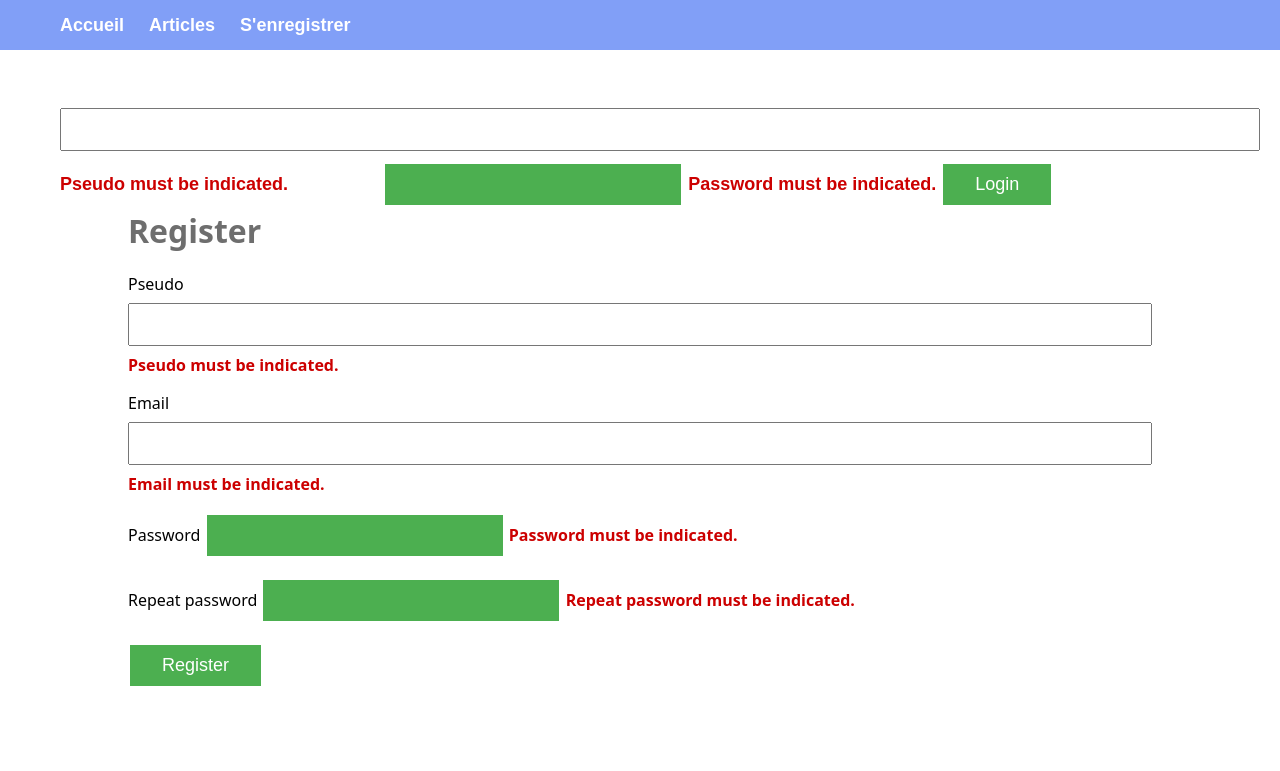
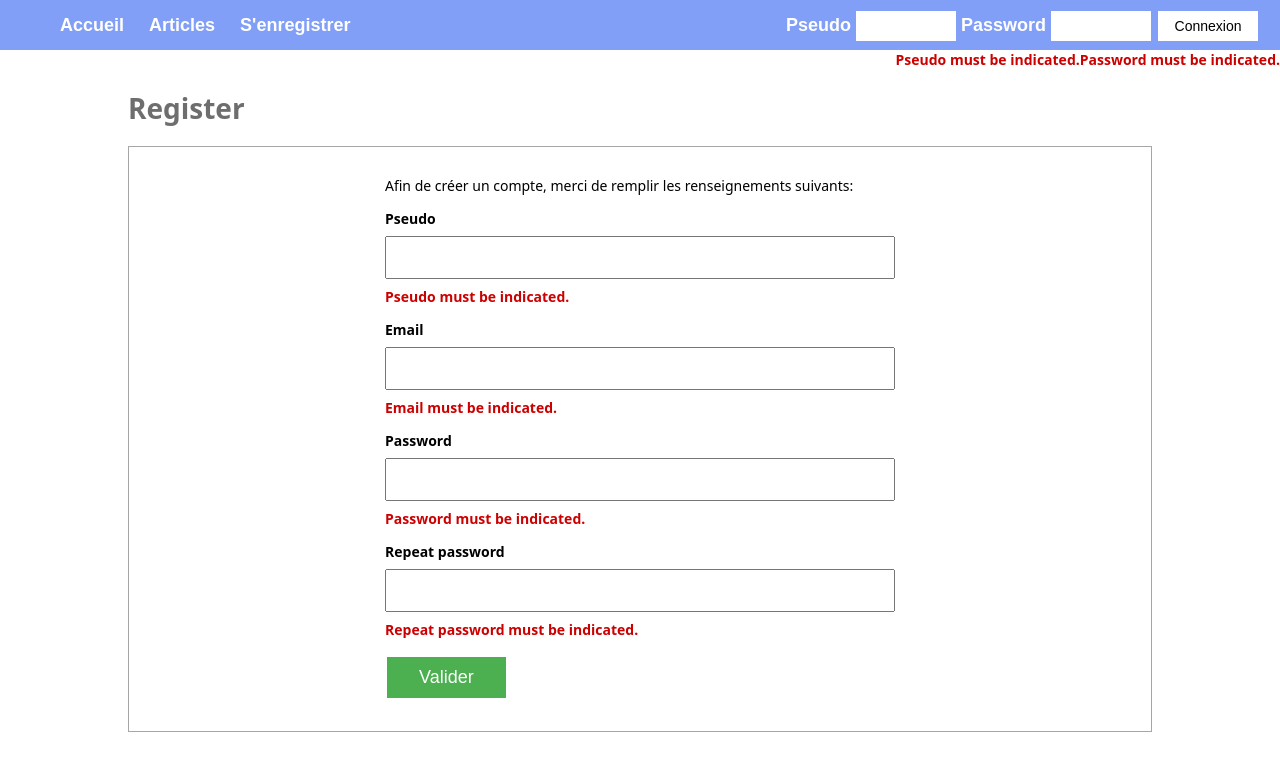
Before and after one commit to Duxblah/Myblog, a PHP site: page /index.php?p=register in a window 1280 px wide. Shown: the top 771 px of the page. Run offline with PHP 8.4, Linux system fonts and the light colour scheme; some libraries are stand-ins or nearby versions.

Commit message:
many styles and messages

```diff
--- a/controller/do_login.php
+++ b/controller/do_login.php
@@ -22,7 +22,7 @@
 $template = 'home';
 
 if (empty($errors)) {
-	$message = 'You are logged.';
+	$message = 'Vous êtes maintenant connecté(e) !';
 } else {
 	foreach ($errors as $key => $error) {
 		$_POST['err_' . $key] = $error;
--- a/controller/register.php
+++ b/controller/register.php
@@ -29,7 +29,7 @@
 	$values = [escapeVar($_POST['pseudo']), escapeVar($_POST['email']), sha1($_POST['password']), '1'];
 
 	if (insert('user', $fields, $values)) {
-		$message = 'You are now registered !';
+		$message = 'Votre compte a bien été créé ! Connectez-vous dés maintenant !';
 	} else {
 		$message = 'Intern error.';
 	}
--- a/layout/default.php
+++ b/layout/default.php
@@ -29,6 +29,9 @@
 			<?php } ?>
 		</ul>
 	</div>
+	<?php if (isset($_POST['err_password'])) { echo '<span class="error msg_login_error">' . $_POST['err_password'] . '</span>'; } ?>
+	<?php if (isset($_POST['err_login'])) { echo '<span class="error msg_login_error">' . $_POST['err_login'] . '</span>'; } ?>
+	<?php if (isset($_POST['err_pseudo'])) { echo '<span class="error msg_login_error">' . $_POST['err_pseudo'] . '</span>'; } ?>
 	<div id="container">
 		<?php include('views/' . $template.'.php'); ?>
 	</div>
--- a/model/user.php
+++ b/model/user.php
@@ -10,7 +10,7 @@
 }
 
 function selectUserByPseudo ($pseudo) {
-	return select('user', [], 'WHERE pseudo = "' . $pseudo . '"')[0];
+	return select('user', [], 'WHERE pseudo = "' . $pseudo . '"');
 }
 
 function selectUserByEmail ($email) {
--- a/styles/style.css
+++ b/styles/style.css
@@ -13,6 +13,7 @@
 	font-family: 'Noto Sans', sans-serif;
 	padding: 0;
 	margin: 0;
+	font-size: 14px;
 
 }
 a{
@@ -137,7 +138,6 @@
     margin-bottom: 30px;
 }
 .info_single_article{
-	margin-bottom: 40px;
     color: #6E6E6E;
     font-style: italic;
 }
@@ -145,11 +145,13 @@
 #author_signature{
     margin-bottom: 10px;
     margin-top: 20px;
-    text-align: right;
     color: #6E6E6E;
     font-style: italic;
+    display: inline-block;
+    width: 75%;
+    text-align: right;
 }
-input[type=text] {
+input[type=text], input[type=password]{
     width: 100%;
     padding: 12px 20px;
     margin: 8px 0;
@@ -161,7 +163,7 @@
 #textarea_article{
 	height: 400px;
 }
-input[type=button], input[type=submit], input[type=reset], input[type=password]  {
+input[type=submit], input[type=reset]  {
     background-color: #4CAF50;
     border: none;
     color: white;
@@ -241,6 +243,7 @@
     font-family: arial, sans-serif;
     border-collapse: collapse;
     width: 100%;
+    font-size: 14px;
 }
 td, th {
     border: 1px solid #dddddd;
@@ -263,6 +266,27 @@
 #list_articles_admin th:last-child(){
 	width: 10%;
 }
+
+#list_users_admin th:first-child{
+	width: 15%;
+}
+#list_users_admin th:nth-child(2){
+	width: 40%;
+}
+#list_users_admin th:nth-child(3){
+	width: 20%;
+}
+#list_users_admin th:nth-child(4){
+	width: 15%;
+}
+#list_users_admin th:last-child(){
+	width: 10%;
+}
+
+.column_delete{
+	font-size:13px;
+}
+
 #list_articles_admin tr:nth-child(even) {
     background-color: #dddddd;
 }
@@ -270,8 +294,42 @@
 	color:red;
 }
 .change_role_btn{
-	width:10px;
+	width:30px;
 }
 .fa-role-admin{
 	margin: 0px -5px;
 }
+
+#input_login,#input_password{
+	width:100px;
+	height: 30px;
+    background-color: #ffffff;
+    border: none;
+    padding: 0px 16px;
+    font-size: 14px;
+}
+#input_login{
+	width:100px;
+	height: 30px;
+	color: black;
+}
+
+.msg_login_error{
+	float: right;
+}
+
+#delete_article,#modif_article{
+	width:10%;
+	display: inline-block;
+}
+#form_register{
+	border: 1px solid #A5A6A5;
+	padding: 15px 25% ;
+}
+.label_register{
+	display: block;
+	font-weight: bold;
+}
+.input_signup{
+	width:50%;
+}
--- a/views/admin_list_articles.php
+++ b/views/admin_list_articles.php
@@ -28,7 +28,7 @@
        <td><?= $content; ?><a href="?p=single_article&id=<?= $article['id'] ?>"></td>
        <td><a class="link_author" href="?p=single_user&id=<?= $article['id_user'] ?>"><?= $article['user']; ?></a></td>
        <td><?= $article['created'] ?></td>
-       <td><a href="?p=delete_article_admin&id=<?= $article['id'] ?>"><i class="fa fa-trash" aria-hidden="true"></i>Supprimer </a></td>
+       <td class="column_delete"><a href="?p=delete_article_admin&id=<?= $article['id'] ?>"><i class="fa fa-trash" aria-hidden="true"></i>Supprimer </a></td>
     </tr>
 	<?php endforeach; ?>
 </table>
--- a/views/list_articles.php
+++ b/views/list_articles.php
@@ -1,4 +1,4 @@
-<table id="list-articles">
+
 <h1>Derniers actualités</h1>
 <?php foreach ($articles as $article): ?>
 	<?php
@@ -20,4 +20,3 @@
 	</div>
 	<hr>
 <?php endforeach; ?>
-</table>
--- a/views/login.php
+++ b/views/login.php
@@ -1,13 +1,8 @@
 
 <form action="?p=do_login" method="POST" id="form-login">
-		<label>Pseudo</label>
-		<input id="input_login" name="pseudo" type="text" <?php if (isset($_POST['pseudo'])) { echo 'value="' . $_POST['pseudo'] . '"'; } ?>>
-		<?php if (isset($_POST['err_pseudo'])) { echo '<span class="error">' . $_POST['err_pseudo'] . '</span>'; } ?>
-		<label>Password</label>
-		<input id="input_password" name="password" type="password" <?php if (isset($_POST['password'])) { echo 'value="' . $_POST['password'] . '"'; } ?>>
-		<?php if (isset($_POST['err_password'])) { echo '<span class="error">' . $_POST['err_password'] . '</span>'; } ?>
-
-		<?php if (isset($_POST['err_login'])) { echo '<span class="error">' . $_POST['err_login'] . '</span>'; } ?>
-
-		<input value="Login" type="submit">
+	<label>Pseudo</label>
+	<input id="input_login" name="pseudo" type="text" <?php if (isset($_POST['pseudo'])) { echo 'value="' . $_POST['pseudo'] . '"'; } ?>>
+	<label>Password</label>
+	<input id="input_password" name="password" type="password" <?php if (isset($_POST['password'])) { echo 'value="' . $_POST['password'] . '"'; } ?>>
+	<input id="input_login" value="Connexion" type="submit">
 </form>
--- a/views/signup.php
+++ b/views/signup.php
@@ -1,26 +1,29 @@
 <h1>Register</h1>
 
-<form action="?p=register" method="POST">
+<form action="?p=register" method="POST" id="form_register">
 	<p>
-		<label>Pseudo</label>
-		<input name="pseudo" type="text" <?php if (isset($_POST['pseudo'])) { echo 'value="' . $_POST['pseudo'] . '"'; } ?>>
+		Afin de créer un compte, merci de remplir les renseignements suivants:
+	</p>
+	<p>
+		<label class="label_register">Pseudo</label>
+		<input name="pseudo" class="input_signup" type="text" <?php if (isset($_POST['pseudo'])) { echo 'value="' . $_POST['pseudo'] . '"'; } ?>>
 		<?php if (isset($_POST['err_pseudo'])) { echo '<span class="error">' . $_POST['err_pseudo'] . '</span>'; } ?>
 	</p>
 	<p>
-		<label>Email</label>
-		<input name="email" type="text" <?php if (isset($_POST['email'])) { echo 'value="' . $_POST['email'] . '"'; } ?>>
+		<label class="label_register">Email</label>
+		<input name="email" class="input_signup" type="text" <?php if (isset($_POST['email'])) { echo 'value="' . $_POST['email'] . '"'; } ?>>
 		<?php if (isset($_POST['err_email'])) { echo'<span class="error">' .  $_POST['err_email'] . '</span>'; } ?>
 	</p>
 	<p>
-		<label>Password</label>
-		<input name="password" type="password" <?php if (isset($_POST['password'])) { echo 'value="' . $_POST['password'] . '"'; } ?>>
+		<label class="label_register">Password</label>
+		<input name="password" class="input_signup" type="password" <?php if (isset($_POST['password'])) { echo 'value="' . $_POST['password'] . '"'; } ?>>
 		<?php if (isset($_POST['err_password'])) { echo '<span class="error">' . $_POST['err_password'] . '</span>'; } ?>
 	</p>
 	<p>
-		<label>Repeat password</label>
-		<input name="repeat-password" type="password" <?php if (isset($_POST['repeat-password'])) { echo 'value="' . $_POST['repeat-password'] . '"'; } ?>>
+		<label class="label_register">Repeat password</label>
+		<input name="repeat-password" class="input_signup" type="password" <?php if (isset($_POST['repeat-password'])) { echo 'value="' . $_POST['repeat-password'] . '"'; } ?>>
 		<?php if (isset($_POST['err_repeat-password'])) { echo '<span class="error">' . $_POST['err_repeat-password'] . '</span>'; } ?>
 	</p>
 
-	<p><input value="Register" type="submit"></p>
+	<p><input value="Valider" type="submit"></p>
 </form>
```
Also changed, not shown: views/admin_list_users.php (+4 -4 lines), views/home.php (+13 -2 lines). Lines whose indentation alone changed are shown as unchanged.
